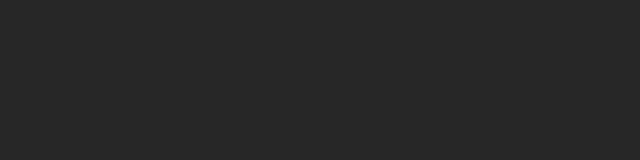
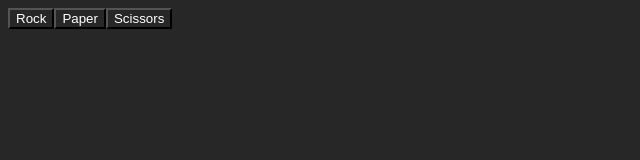
Before and after one commit to hlmurph/rock_paper_scissors, a plain HTML site: page index.html in a window 1280 px wide. Shown: the whole page, without its empty margins (0-640 px from the left). Drawn offline with Linux system fonts and the light colour scheme.

Commit message:
Add RPS buttons to gui

```diff
--- a/index.html
+++ b/index.html
@@ -4,7 +4,7 @@
     <meta charset="UTF-8">
     <meta name="viewport" content="width=device-width, initial-scale=1.0">
     <title>Document</title>
-    <script src="script.js"></script>
+    <script src="script.js" defer></script>
     <style>
         * {
             background-color: rgb(39, 39, 39);
@@ -13,6 +13,6 @@
     </style>
 </head>
 <body>
-
+    <div id="container"></div>
 </body>
 </html>
--- a/script.js
+++ b/script.js
@@ -3,9 +3,18 @@ playGame();
 function playGame() {
 
     // Declare number of rounds to be played and initialize scores
-    let numberOfRounds = 5;
     let humanScore = 0;
     let computerScore = 0;
+
+    const container = document.querySelector('#container');
+    let buttons = ['Rock', 'Paper', 'Scissors'];
+
+    for (button of buttons) {
+        let newButton = document.createElement('button')
+        container.appendChild(newButton);
+        newButton.setAttribute('id', button);
+        newButton.textContent = button;
+    }
 
     //Store final scores in a variable
     let finalScore = `Human: ${humanScore}\nComputer: ${computerScore}`;
```
